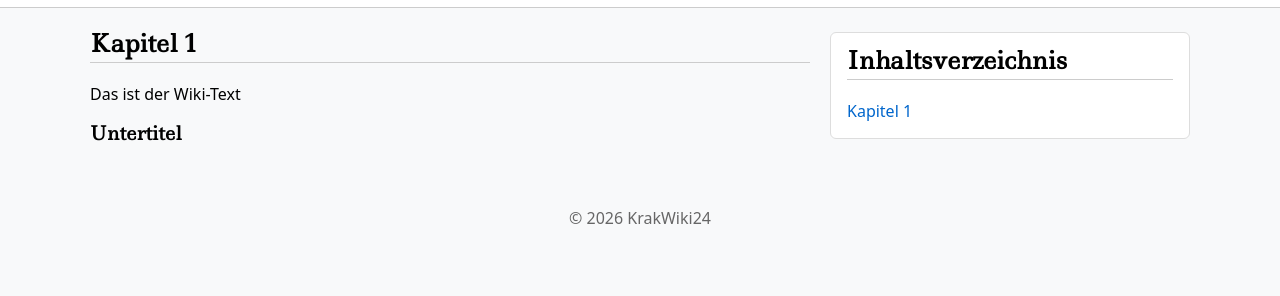
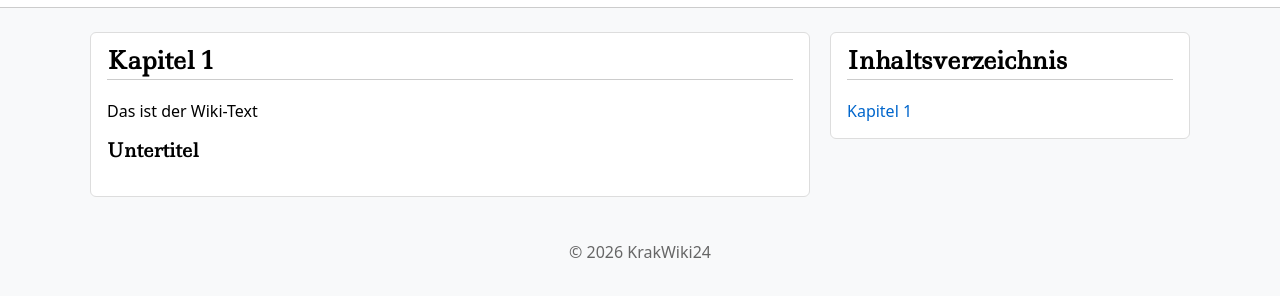
Before and after one commit to dasfohlen1900/krakwiki, a plain HTML site: page wiki/spezial/Vorlagenseite.html in a window 1280 px wide. Shown: the part 44-340 px from the top of the page. Drawn offline with Linux system fonts and the light colour scheme; a web font is replaced by a local one.

Commit message:
Update Vorlagenseite.html

```diff
--- a/wiki/spezial/Vorlagenseite.html
+++ b/wiki/spezial/Vorlagenseite.html
@@ -17,7 +17,7 @@
 </header>
 
 <main class="main">
-<div>
+<div class="box">
   <div id="kapitel1">
     <h2>Kapitel 1</h2>
     <p>Das ist der Wiki-Text</p>
```
